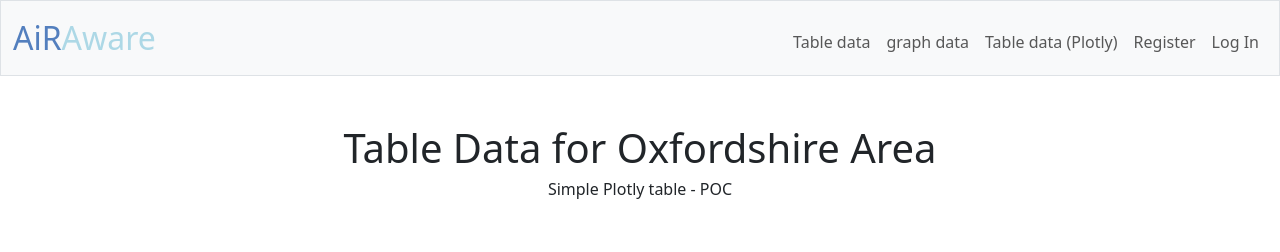
After one commit to JTN-Kendal/airaware-cs50-project, a Flask app: page /plotly_table in a window 1280 px wide. The commit adds this page. Shown: the top 252 px of the page. Run offline with Flask 3, Linux system fonts and the light colour scheme; data that the repository does not hold is empty; some libraries are stand-ins or nearby versions.

Commit message:
added files and placeholders for the new plotly table page and code - html page, table-helpers.py, table route

```diff
--- a/app.py
+++ b/app.py
@@ -4,6 +4,7 @@ from werkzeug.security import check_password_hash, generate_password_hash
 from helpers import apology, login_required
 from database_helpers import get_db, get_filtered_results, close_db, get_db
 from graphing import build_graph, create_interactive_graph
+from table_helpers import basic_table
 
 
 # Configure the flask application
@@ -87,3 +88,19 @@ def graphs():
     db = get_db()
     fig_data = create_interactive_graph(db)
     return render_template("graphs.html", fig=fig_data)
+
+
+@app.route("/plotly_table", methods=["GET"])
+def table():
+    # DB connection
+    db = get_db()
+    # get data for the table
+    data = get_filtered_results(db, limit=1000)
+
+
+    # Create the table
+    table_data = None
+
+    # Convert table to HTML
+
+    return render_template("plotly_table.html", table=table)
--- a/database_helpers.py
+++ b/database_helpers.py
@@ -23,7 +23,7 @@ def close_db(e=None):
         db.close()
 
 
-def get_filtered_results(db, main_location=None, sub_location=None, pollutant=None):
+def get_filtered_results(db, main_location=None, sub_location=None, pollutant=None, limit=14):
     """Get filtered measurement results from database."""
     query = '''
             SELECT
@@ -54,11 +54,7 @@ def get_filtered_results(db, main_location=None, sub_location=None, pollutant=No
         query += " AND pollutants.name = ?"
         params.append(pollutant)
 
-    query += " ORDER BY measured_at DESC LIMIT 10"
-
-    print("\nFinal SQL:")
-    print("Query:", query)
-    print("Params:", params)
+    query += f" ORDER BY measured_at DESC LIMIT {limit}"
 
     try:
         # CHANGED: Use standard sqlite3 execute with fetchall()
@@ -68,64 +64,3 @@ def get_filtered_results(db, main_location=None, sub_location=None, pollutant=No
     except sqlite3.Error as e:
         logger.error(f"Database error in get_filtered_results: {e}")
         raise
-
-# TO DELETE IF ALL WORKS
-# from flask import g
-# import sqlite3
-# from cs50 import SQL
-#
-#
-# # Function to create the database connection, using
-# def get_db():
-#     if 'db' not in g:
-#         # g.db = sqlite3.connect("data/air.db")
-#         g.db = SQL("sqlite:///data/air.db")
-#     return g.db
-#
-#
-# def get_filtered_results(db, main_location=None, sub_location=None, pollutant=None):
-#     query = '''
-#             SELECT
-#                 locations.name as loc_name,
-#                 sub_locations.name as sub_name,
-#                 pollutants.name as pollutant_name,
-#                 value,
-#                 status,
-#                 measured_at
-#             FROM measurements
-#             JOIN sub_locations ON sub_locations.sub_location_id = measurements.sub_location_id
-#             JOIN locations ON locations.location_id = sub_locations.location_id
-#             JOIN pollutants ON pollutants.pollutant_id = measurements.pollutant_id
-#             WHERE 1=1
-#     '''
-#
-#     # For CS50 SQL, we need to pass parameters directly in execute()
-#     if main_location and main_location.strip():
-#         query += " AND locations.name = ?"
-#
-#     if sub_location and sub_location.strip():
-#         query += " AND sub_locations.name = ?"
-#
-#     if pollutant and pollutant.strip():
-#         query += " AND pollutants.name = ?"
-#
-#     query += " ORDER BY measured_at DESC LIMIT 10"
-#
-#     print("\nFinal SQL:")
-#     print("Query:", query)
-#
-#     # Build args list in order of parameters
-#     args = []
-#     if main_location and main_location.strip():
-#         args.append(main_location)
-#     if sub_location and sub_location.strip():
-#         args.append(sub_location)
-#     if pollutant and pollutant.strip():
-#         args.append(pollutant)
-#
-#     print("Args:", args)
-#
-#     # Execute with or without parameters
-#     if not args:
-#         return db.execute(query)
-#     return db.execute(query, *args)  # Unpack args list
--- /dev/null
+++ b/table_helpers.py
@@ -0,0 +1,6 @@
+import pandas as pd
+import plotly.graph_objs as go
+
+
+def basic_table():
+    None
--- a/templates/layout.html
+++ b/templates/layout.html
@@ -43,6 +43,7 @@
             <ul class="navbar-nav ms-auto mt-2">
                 <li class="nav-item"><a class="nav-link" href="/explore">Table data</a></li>
                 <li class="nav-item"><a class="nav-link" href="/graphs">graph data</a></li>
+                <li class="nav-item"><a class="nav-link" href="/plotly_table">Table data (Plotly)</a></li>
                 <li class="nav-item"><a class="nav-link" href="/register">Register</a></li>
                 <li class="nav-item"><a class="nav-link" href="/login">Log In</a></li>
             </ul>
--- /dev/null
+++ b/templates/plotly_table.html
@@ -0,0 +1,16 @@
+{% extends "layout.html" %}
+
+{% block title %}
+Explore Data
+{% endblock %}
+
+{% block main %}
+<script src="https://cdn.plot.ly/plotly-latest.min.js"></script>
+
+
+<!-- templates/dashboard.html -->
+<h1>Table Data for Oxfordshire Area</h1>
+<h6>Simple Plotly table - POC</h6>
+
+
+{% endblock %}
```
Also changed, not shown: NOTES.md (+1 -0 lines).
